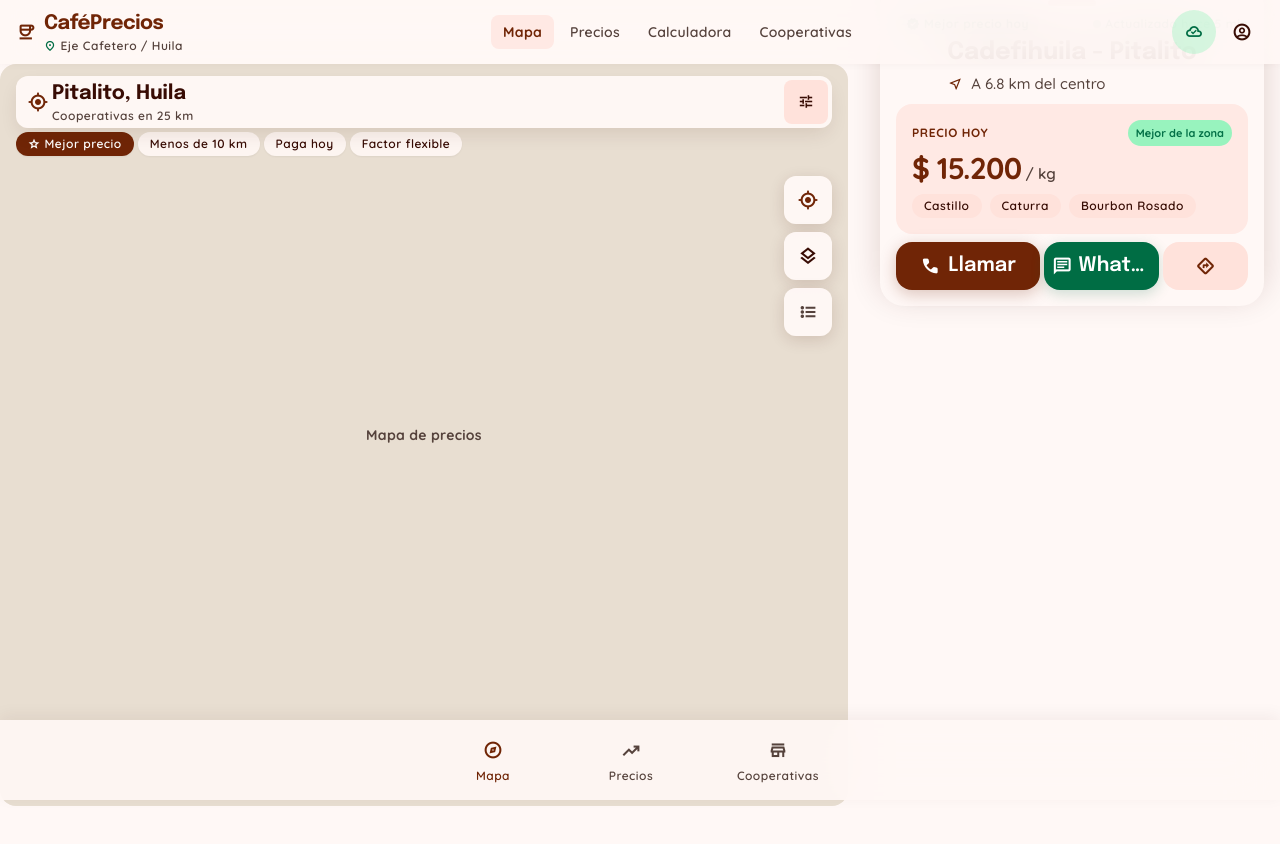
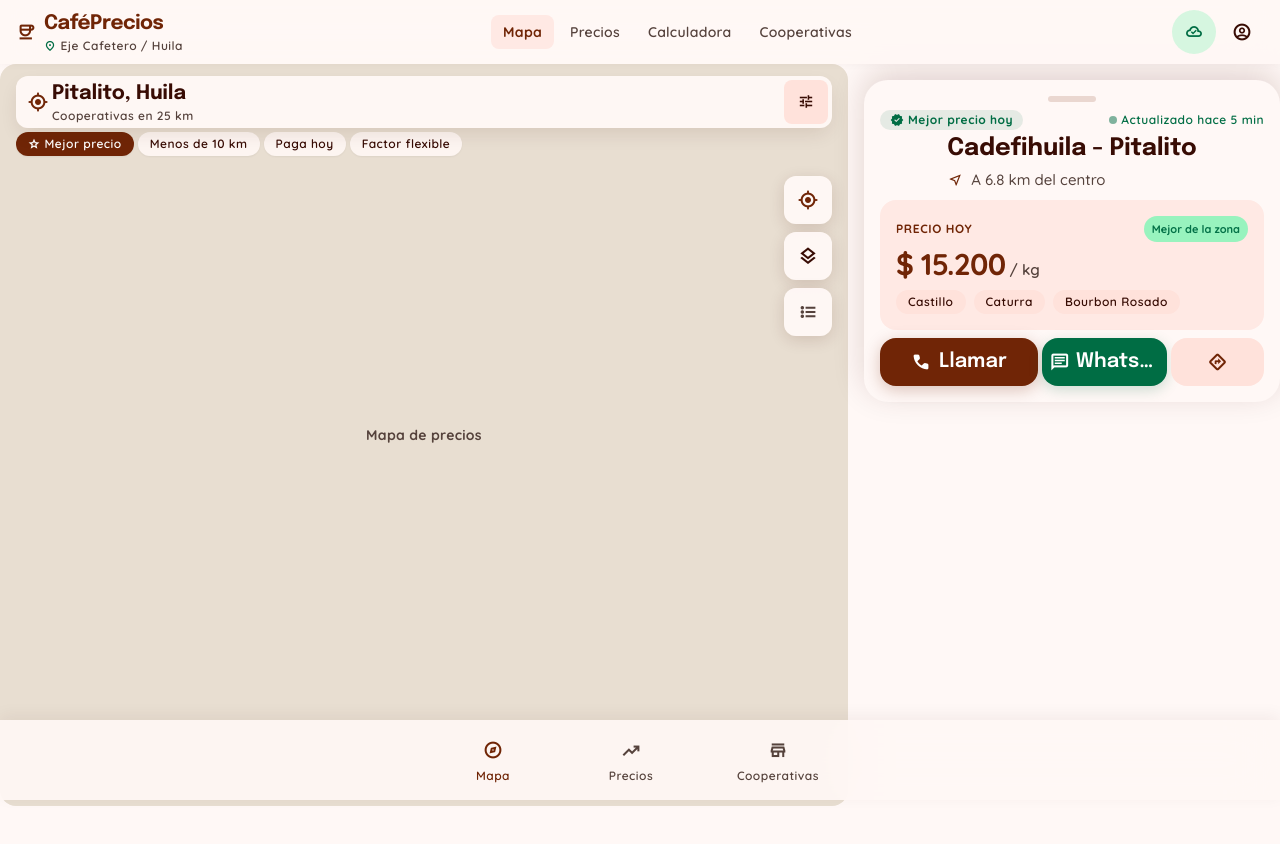
Before and after one commit to sebbas-0626/cafe-pwa, a Nuxt app in the folder web/: page / in a window 1280 px wide. Shown: the top 844 px of the page. Built offline with nearby package versions, Linux system fonts and the light colour scheme.

Commit message:
feat(web): responsive de MapaScreen con panel lateral

```diff
--- a/web/app/components/cafe/MapaScreen.vue
+++ b/web/app/components/cafe/MapaScreen.vue
@@ -49,7 +49,7 @@ import { mapFilters, mapSheetPreview } from './data'
         </div>
       </div>
 
-      <div class="w-full -mt-20 z-30 px-margin pb-6 flex flex-col">
+      <div class="w-full -mt-20 z-30 px-margin pb-6 flex flex-col lg:col-span-1 lg:mt-0 lg:px-0 lg:sticky lg:top-20">
         <div class="w-full bg-surface rounded-3xl shadow-[0_-8px_32px_rgba(68,21,10,0.16)] p-space-md flex flex-col gap-space-md">
           <div class="flex flex-col items-center w-full gap-space-xs">
             <div class="w-12 h-1.5 bg-outline-variant/60 rounded-full" />
```
